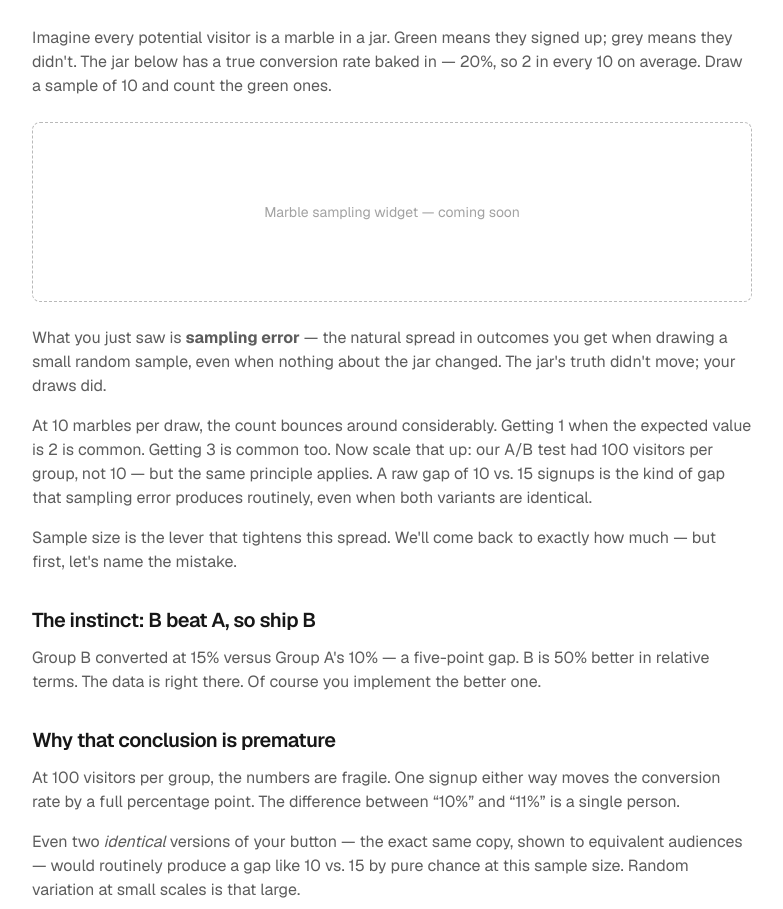
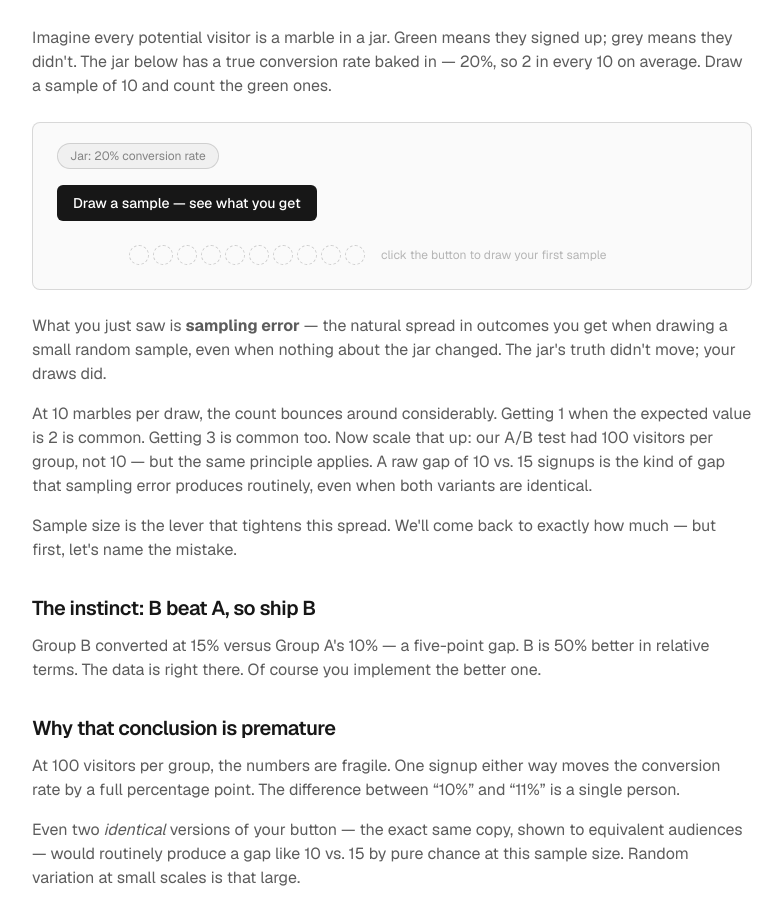
Before and after one commit to codedebugrepeat/ab-test-guide, a Next.js app: page /why-you-cant-trust-your-experiment in a window 1280 px wide. Shown: the part 920-1829 px from the top of the page, without its empty margins (248-1031 px from the left). Built offline with nearby package versions, Linux system fonts and the light colour scheme.

Commit message:
Basic marble widget

```diff
--- a/app/why-you-cant-trust-your-experiment/page.tsx
+++ b/app/why-you-cant-trust-your-experiment/page.tsx
@@ -1,6 +1,7 @@
 import type { Metadata } from "next";
 import { Container } from "@/components/container";
 import { CaseStudyCallout } from "@/components/tutorial/case-study-callout";
+import { MarbleSamplingWidget } from "@/components/tutorial/marble-sampling-widget";
 
 export const metadata: Metadata = {
   title: "A/B Testing — From Zero to Confident",
@@ -58,13 +59,8 @@ export default function Section1Page() {
         sample of 10 and count the green ones.
       </p>
 
-      <div
-        className="mt-6 flex min-h-[180px] items-center justify-center rounded-lg border border-dashed border-foreground/30"
-        aria-label="Marble sampling widget — coming soon"
-      >
-        <span className="text-sm text-foreground/40">
-          Marble sampling widget — coming soon
-        </span>
+      <div className="mt-6">
+        <MarbleSamplingWidget />
       </div>
 
       <div className="mt-6 space-y-4 text-foreground/70">
--- /dev/null
+++ b/components/tutorial/marble-row.tsx
@@ -0,0 +1,60 @@
+type Props = {
+  marbles: boolean[];
+  sampleNumber: number;
+  isFirst?: boolean;
+  isFading?: boolean;
+};
+
+export function MarbleRow({
+  marbles,
+  sampleNumber,
+  isFirst = false,
+  isFading = false,
+}: Props) {
+  const count = marbles.filter(x => x === true).length;
+
+  return (
+    <div
+      className={`flex items-center gap-2 py-1 transition-opacity duration-200 ${isFading ? "opacity-0" : "opacity-100"
+        }`}
+    >
+      <span className="w-16 shrink-0 text-right text-xs text-foreground/50">
+        Sample {sampleNumber}
+      </span>
+
+      {/* Marble strip — relative so the mean line can be absolutely positioned */}
+      <div className="relative shrink-0">
+        <div
+          className="pointer-events-none absolute inset-y-0 border-l border-dashed border-foreground/40 opacity-70"
+          style={{ left: "20%" }}
+          aria-hidden="true"
+        >
+          {isFirst && (
+            <span className="absolute bottom-full left-1 whitespace-nowrap pb-0.5 text-[10px] text-foreground/40">
+              average: 2
+            </span>
+          )}
+        </div>
+
+        <div className="flex gap-1">
+          {marbles.map((converted, i) => (
+            <div
+              key={i}
+              aria-hidden="true"
+              className={`flex h-5 w-5 items-center justify-center rounded-full text-[9px] font-bold ${converted
+                  ? "bg-green-500 text-white"
+                  : "border border-foreground/20 text-foreground/30"
+                }`}
+            >
+              {converted ? "✓" : "✗"}
+            </div>
+          ))}
+        </div>
+      </div>
+
+      <span className="w-10 shrink-0 text-xs tabular-nums text-foreground/60">
+        {count} / 10
+      </span>
+    </div>
+  );
+}
--- /dev/null
+++ b/components/tutorial/marble-sampling-widget.tsx
@@ -0,0 +1,105 @@
+"use client";
+
+import { useState } from "react";
+import { drawSample, countSample } from "@/maths/sampling";
+import { MarbleRow } from "./marble-row";
+
+const N = 10;
+const P = 0.2;
+const MAX_ROWS = 12;
+const FADE_DURATION = 200;
+
+type Sample = { id: number; marbles: boolean[] };
+
+export function MarbleSamplingWidget() {
+  const [samples, setSamples] = useState<Sample[]>([]);
+  const [totalDraws, setTotalDraws] = useState(0);
+  const [liveText, setLiveText] = useState("");
+  const [fadingId, setFadingId] = useState<number | null>(null);
+
+  function handleDraw() {
+    const marbles = drawSample(N, P);
+    const count = countSample(marbles);
+    const nextId = totalDraws + 1;
+
+    if (samples.length >= MAX_ROWS) {
+      const oldestId = samples[samples.length - 1].id;
+      setFadingId(oldestId);
+      setTimeout(() => {
+        setSamples((s) => s.filter((r) => r.id !== oldestId));
+        setFadingId(null);
+      }, FADE_DURATION);
+    }
+
+    setSamples((prev) => [{ id: nextId, marbles }, ...prev].slice(0, MAX_ROWS + 1));
+    setTotalDraws(nextId);
+    setLiveText(`Sample ${nextId}: ${count} out of ${N} converted.`);
+  }
+
+  const buttonLabel =
+    totalDraws === 0
+      ? "Draw a sample — see what you get"
+      : totalDraws >= 3
+        ? "Draw another"
+        : "Draw a sample";
+
+  return (
+    <div className="rounded-lg border border-foreground/15 bg-foreground/[0.02] px-6 py-5">
+      <div className="mb-4 inline-flex items-center rounded-full border border-foreground/15 bg-foreground/[0.04] px-3 py-1 text-xs text-foreground/50">
+        Jar: 20% conversion rate
+      </div>
+
+      <div>
+        <button
+          onClick={handleDraw}
+          aria-label={`${buttonLabel}. ${totalDraws} sample${totalDraws !== 1 ? "s" : ""} drawn so far.`}
+          className="rounded-md bg-foreground px-4 py-2 text-sm font-medium text-background transition-opacity hover:opacity-80 active:opacity-70"
+        >
+          {buttonLabel}
+        </button>
+      </div>
+
+      <div aria-live="polite" className="sr-only">
+        {liveText}
+      </div>
+
+      <div className="mt-5">
+        {samples.length === 0 ? (
+          <EmptyState />
+        ) : (
+          <div className="space-y-0.5">
+            {samples.map((s, i) => (
+              <MarbleRow
+                key={s.id}
+                marbles={s.marbles}
+                sampleNumber={s.id}
+                isFirst={i === 0}
+                isFading={s.id === fadingId}
+              />
+            ))}
+          </div>
+        )}
+      </div>
+    </div>
+  );
+}
+
+function EmptyState() {
+  return (
+    <div className="flex items-center gap-2 py-1">
+      <span className="w-16 shrink-0" />
+      <div className="flex gap-1">
+        {Array.from({ length: N }, (_, i) => (
+          <div
+            key={i}
+            aria-hidden="true"
+            className="h-5 w-5 rounded-full border border-dashed border-foreground/20"
+          />
+        ))}
+      </div>
+      <span className="ml-2 text-xs text-foreground/30">
+        click the button to draw your first sample
+      </span>
+    </div>
+  );
+}
```
